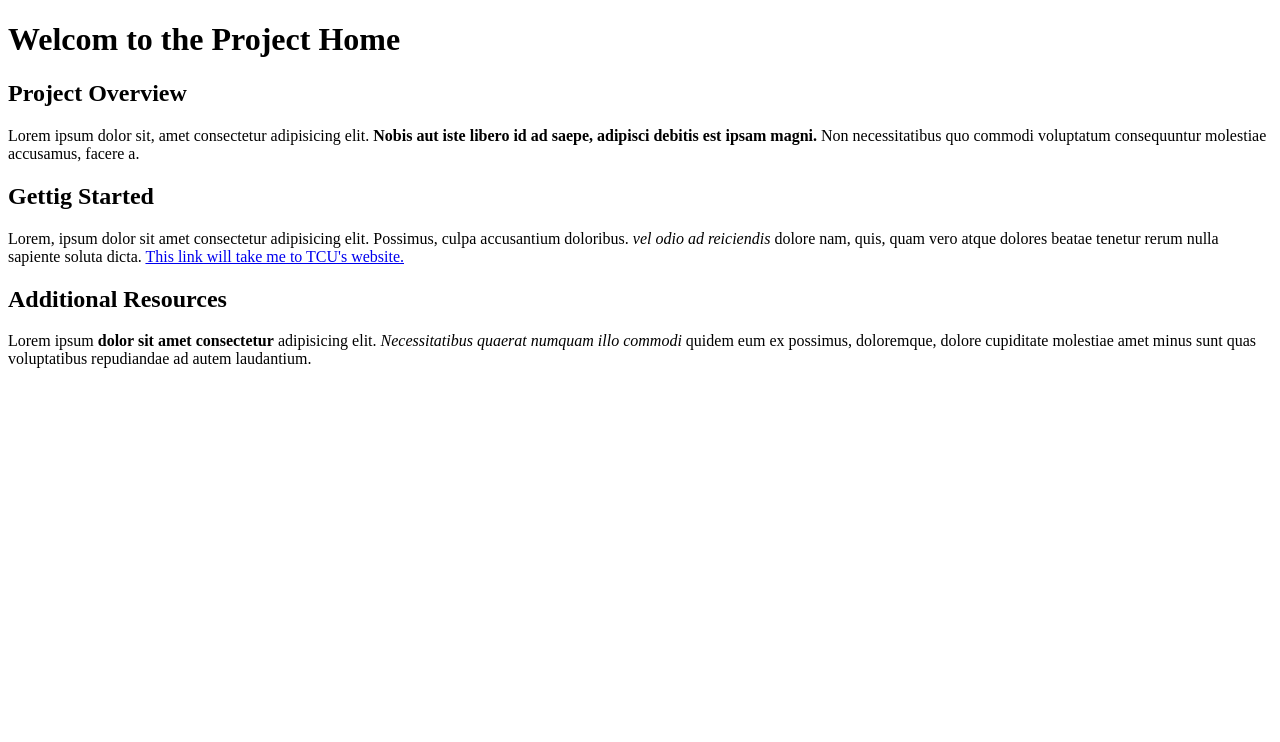
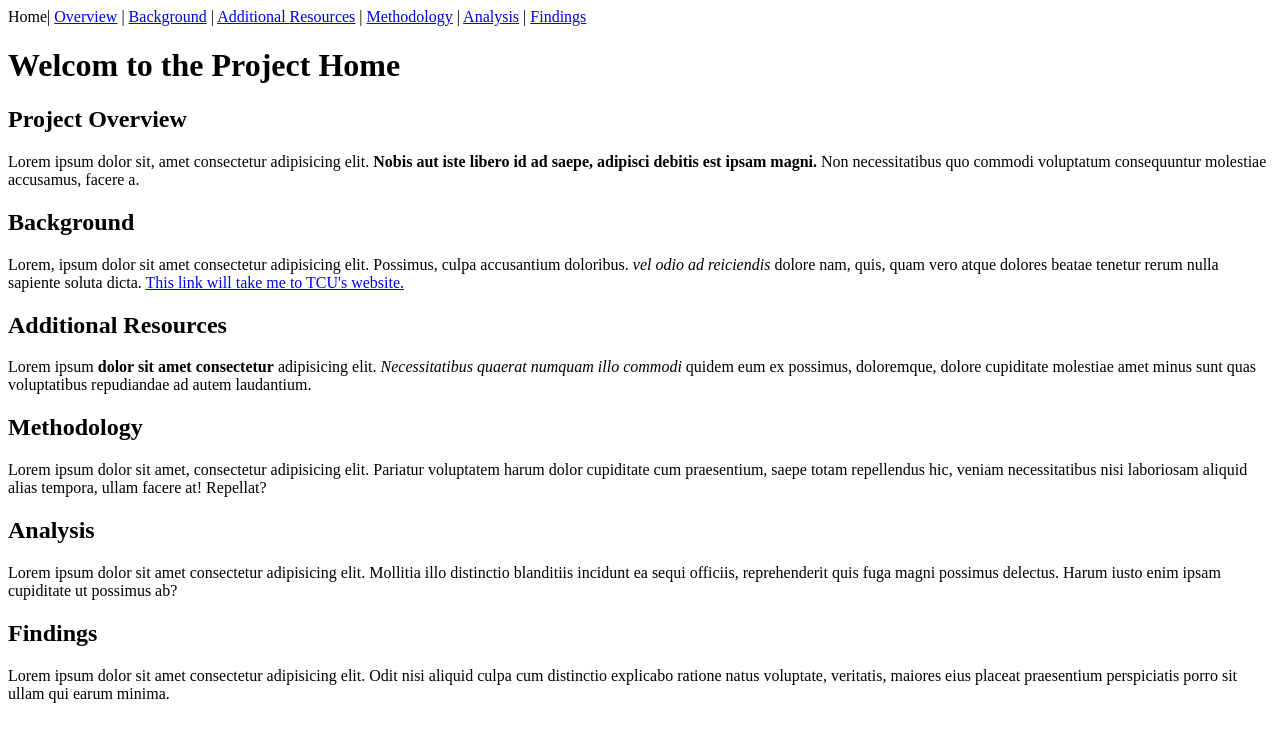
Before and after one commit to mmarielagomezzz/20833_project, a plain HTML site: page index.html in a window 1280 px wide. Drawn offline with Linux system fonts and the light colour scheme.

Commit message:
Update index.html

```diff
--- a/index.html
+++ b/index.html
@@ -7,10 +7,24 @@
 </head>
 <body>
 
+<nav>
+
+Home|
+<a href="#Overview"> Overview</a> |
+<a href="#Background">Background</a> |
+<a href="#Additional Resources">Additional Resources</a> |
+<a href="#Methodology">Methodology</a> |
+<a href="#Analysis">Analysis</a> |
+<a href="#Findings">Findings</a>
+
+
+
+
+</nav>
 
 <h1>Welcom to the Project Home</h1>
 
-<section>
+<section id = "Overview">
 
 <h2>Project Overview</h2>
 
@@ -18,20 +32,42 @@
 
 </section>
 
-<section>
+<section id= "Background">
 
-<h2>Gettig Started</h2>
+<h2>Background</h2>
 
 <p>Lorem, ipsum dolor sit amet consectetur adipisicing elit. Possimus, culpa accusantium doloribus. <em> vel odio ad reiciendis</em> dolore nam, quis, quam vero atque dolores beatae tenetur rerum nulla sapiente soluta dicta. <a href="https://www.tcu.edu" target="_blank">This link will take me to TCU's website.</a></p>
 
 </section>
 
-<section></section>
+<section id ="Additional Resources">
 
 <h2>Additional Resources</h2>
 
 <p>Lorem ipsum <strong>dolor sit amet consectetur</strong> adipisicing elit. <em>Necessitatibus quaerat numquam illo commodi </em>quidem eum ex possimus, doloremque, dolore cupiditate molestiae amet minus sunt quas voluptatibus repudiandae ad autem laudantium.</p>
 
+</section>
+
+<section id = "Methodology">
+    <h2>Methodology</h2>
+    <p2>Lorem ipsum dolor sit amet, consectetur adipisicing elit. Pariatur voluptatem harum dolor cupiditate cum praesentium, saepe totam repellendus hic, veniam necessitatibus nisi laboriosam aliquid alias tempora, ullam facere at! Repellat?</p2>
+
+
+</section>
+
+<section id = "Analysis">
+    <h2>Analysis</h2>
+    <p2>Lorem ipsum dolor sit amet consectetur adipisicing elit. Mollitia illo distinctio blanditiis incidunt ea sequi officiis, reprehenderit quis fuga magni possimus delectus. Harum iusto enim ipsam cupiditate ut possimus ab?</p2>
+
+
+</section>
+
+<section id = "Findings">
+    <h2>Findings</h2>
+    <p2>Lorem ipsum dolor sit amet consectetur adipisicing elit. Odit nisi aliquid culpa cum distinctio explicabo ratione natus voluptate, veritatis, maiores eius placeat praesentium perspiciatis porro sit ullam qui earum minima.</p2>
+
+
+</section>
 
 
 </body>
```
